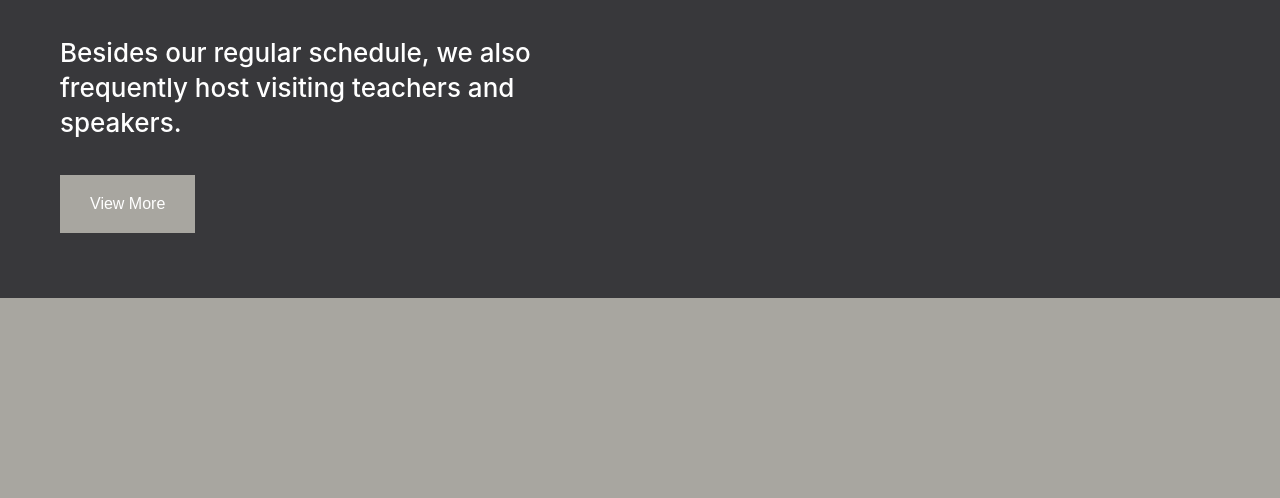
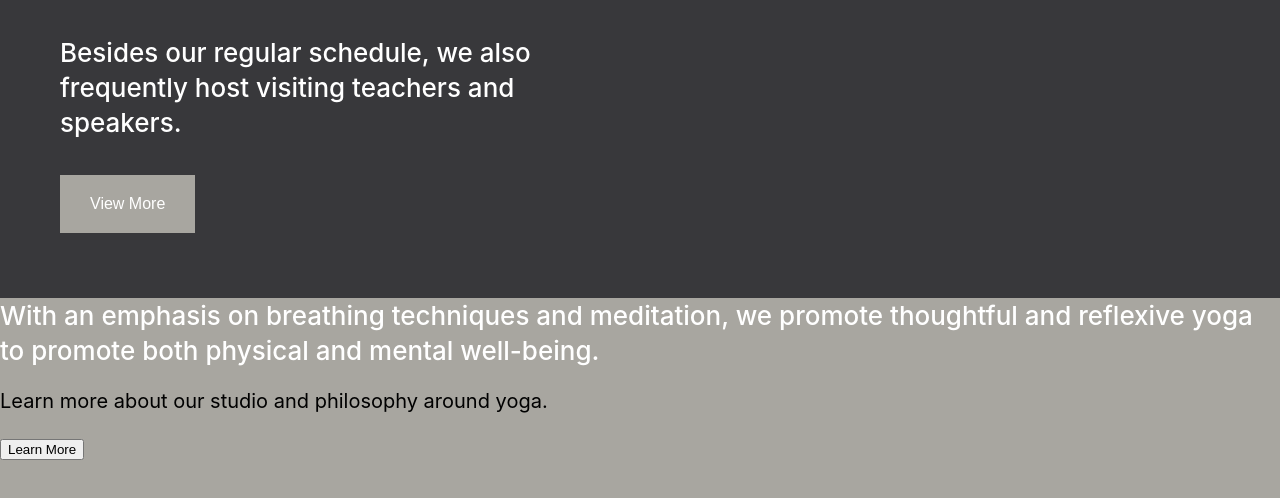
Before and after one commit to adelleye/web-react-landing, a Gatsby site: page / in a window 1280 px wide. Shown: the part 1463-1961 px from the top of the page. Built offline with nearby package versions, Linux system fonts and the light colour scheme; Gatsby itself is replaced by a stand-in of ours.

Commit message:
Added data to Third content

```diff
--- a/src/pages/index.js
+++ b/src/pages/index.js
@@ -43,7 +43,20 @@ const IndexPage = () => (
       <div className="ViewMoreButton">
         <button>View More</button>
       </div>
-      <div className="ThirdContent"> </div>
+      <div className="ThirdContent">
+        <div className="LeftSide">
+          <h2>
+            With an emphasis on breathing techniques and meditation, we promote
+            thoughtful and reflexive yoga to promote both physical and mental
+            well-being.
+          </h2>
+        </div>
+
+        <div className="RightSide">
+          <p>Learn more about our studio and philosophy around yoga.</p>
+          <button>Learn More</button>
+        </div>
+      </div>
 
       <div className="FourthContent"></div>
     </div>
```
